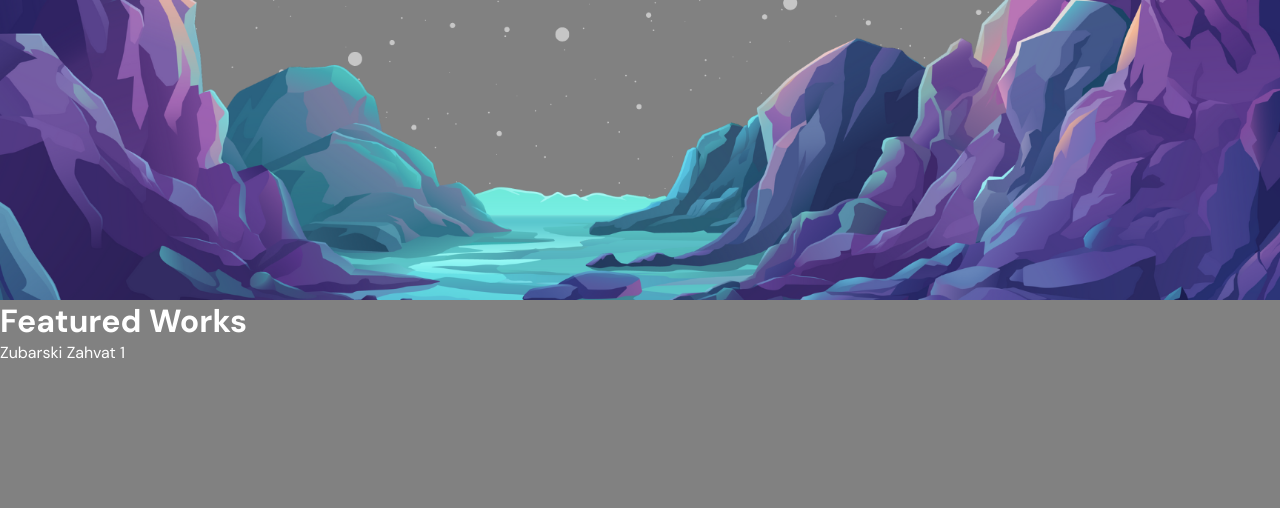
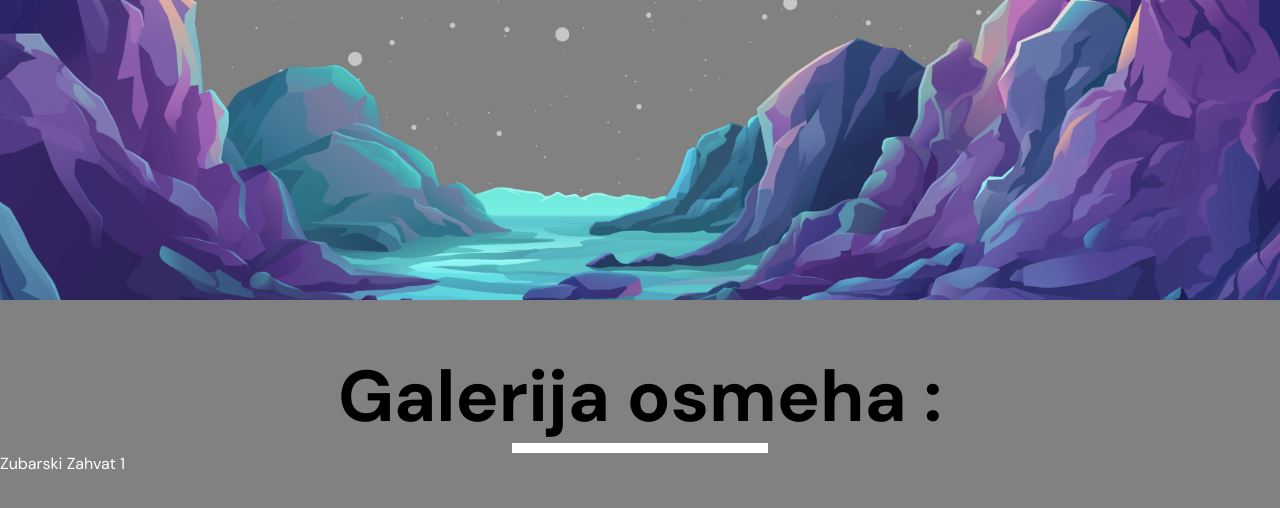
Before and after one commit to Elddar00/animated-portfolio, a React (Vite) app: page / in a window 1280 px wide. Shown: the part 2900-3408 px from the top of the page. Built offline with nearby package versions, Linux system fonts and the light colour scheme.

Commit message:
Framer Motion Animated Progress Bar

```diff
--- a/src/components/portfolio/Portfolio.jsx
+++ b/src/components/portfolio/Portfolio.jsx
@@ -47,7 +47,7 @@ export const Portfolio = () => {
   return (
     <div className="portfolio" ref={ref}>
       <div className="progress">
-        <h1>Featured Works</h1>
+        <h1>Galerija osmeha :</h1>
         <motion.div style={{ scaleX }} className="progressBar"></motion.div>
       </div>
       {items.map((item) => (
--- a/src/components/portfolio/portfolio.scss
+++ b/src/components/portfolio/portfolio.scss
@@ -1,2 +1,17 @@
 .portfolio {
+  position: relative;
+  .progress {
+    position: sticky;
+    top: 0;
+    left: 0;
+    padding-top: 50px;
+    text-align: center;
+    color: black;
+    font-size: 36px;
+
+    .progressBar {
+      height: 10px;
+      background-color: white;
+    }
+  }
 }
```
